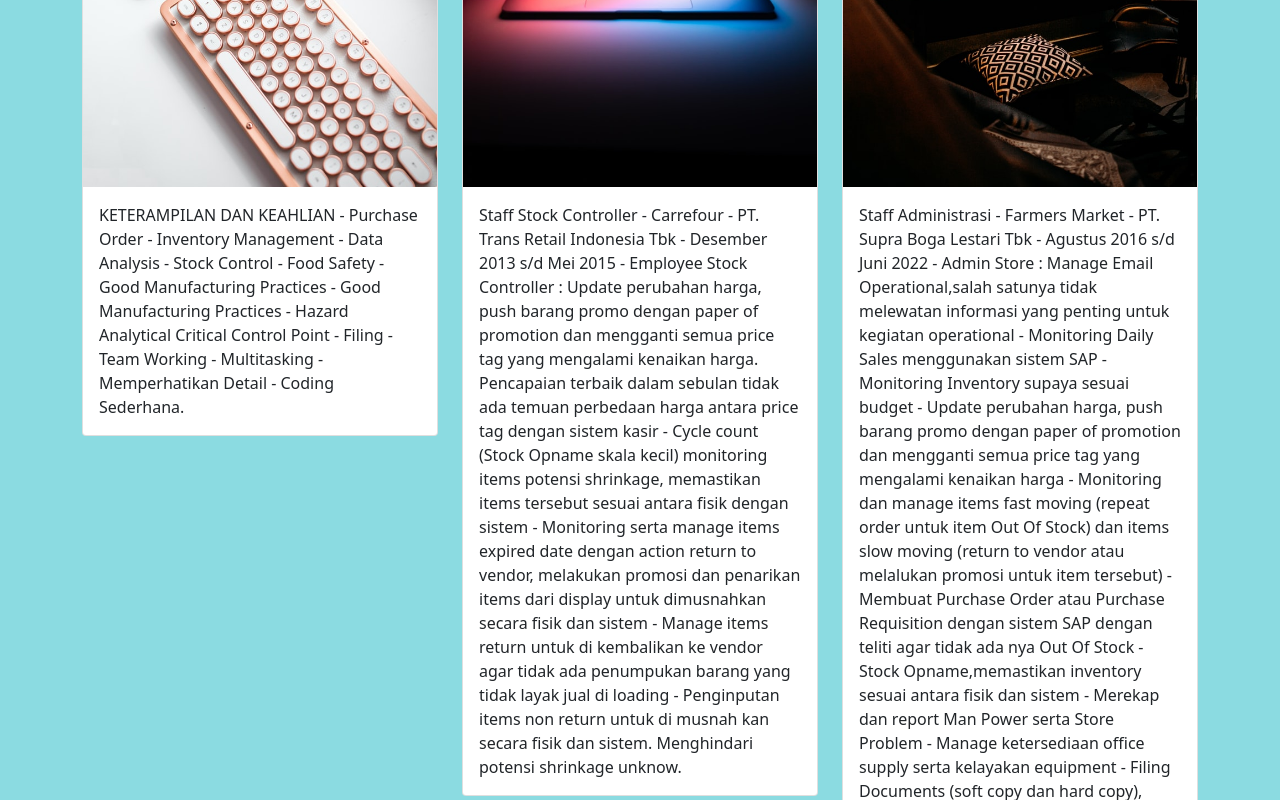
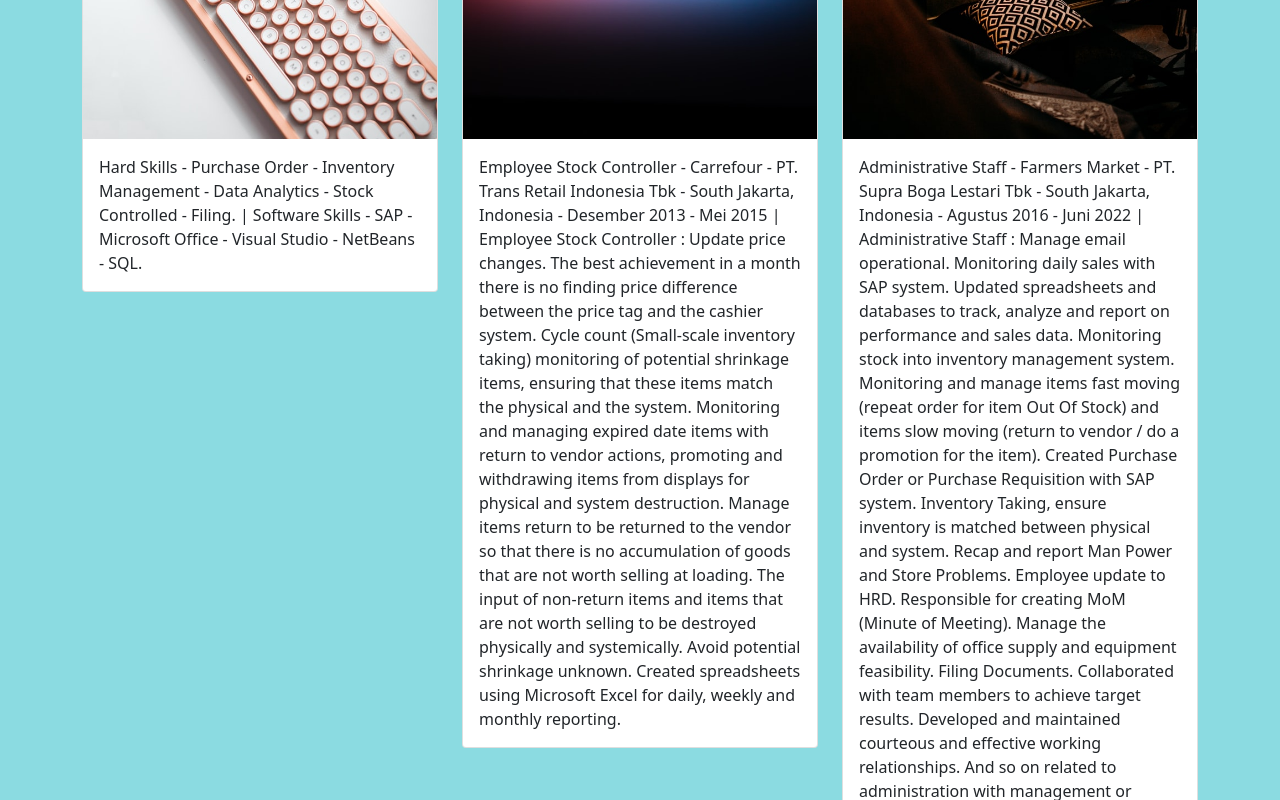
Before and after one commit to sarahputriaprilia/sarahputriaprilia.github.io, a plain HTML site: page index.html in a window 1280 px wide. Shown: the part 2000-2800 px from the top of the page. Drawn offline with nearby package versions, Linux system fonts and the light colour scheme.

Commit message:
third commit

```diff
--- a/index.html
+++ b/index.html
@@ -47,9 +47,9 @@
 
     <!-- Jumbotron -->
     <section class="jumbotron text-center">
-      <img src="pp.jpg" alt="Sarah Putri Aprilia" width="200" class="rounded-circle" srcset="" />
+      <img src="fotodp.jpg" alt="Sarah Putri Aprilia" width="200" class="rounded-circle img-thumbnail" srcset="" />
       <h1 class="display-4">Sarah Putri Aprilia</h1>
-      <p class="lead">Staff Administration | Stock Controller</p>
+      <p class="lead">Administrative Staff | Employee Stock Controller</p>
 
       <svg xmlns="http://www.w3.org/2000/svg" viewBox="0 0 1440 320">
         <path
@@ -72,25 +72,20 @@
         <div class="row justify-content-center fs-5 text-center">
             <div class="col-4-md-4">
 
-        <p>Staff Administrasi dengan 5 tahun pengalaman di perusahaan retail terbaik. Siap bergabung dengan perusahaan anda untuk membangun solusi inovatif. Mahir dalam menyusun rencana, mengelola data, filing dan bisa bekerja dibawah tekanan.
-
-          Terbiasa bekerja di ritme yang cepat, melakukan perkerjaan daily, weekly, monthly bahkan yearly dengan teratur sesuai SOP IK.
-
-          Sangat tertarik untuk menambah keahlian dan keterampilan untuk menunjang perkerjaan agar bekerja dengan efisien, teliti dan tepat waktu untuk hasil yang memuaskan.
-
-          Bekerja dengan integritas yang tinggi dan berorientasi pada KPI perusahaan yang di tentukan, yaitu tercapainya Sales, Shrinkage dan Good Manufacturing Practices sesuai budget dari management.
+        <p>Administrative staff with 5 years of experience in the best retail companies. Ready to join your company to build innovative solutions.
+          Proficient in planning, managing data, filing and able to work under pressure. Accustomed to working in a fast rhythm, doing daily, weekly, monthly and even yearly work regularly according to SOP.
+          Very interested in adding expertise and skills to support work in order to work efficiently, carefully and on time for satisfactory results.
+          Working with high integrity and oriented to the specified company KPI, namely the achievement of Sales, Shrinkage and Good Manufacturing Practices according to the budget from management.
 
 
           </p>
             </div>
             <div class="col-4-md-4 ">
-                <p[>PENDIDIKAN -
+                <p[>Education -
                   STMIK ERESHA -
-                  Sarjana Ilmu Komputer -
-                  Lulusan 2020 -
-                  Jurusan Teknik Informatika - SKILL PERANGKAT LUNAK - SAP -
-                  Microsoft Office -
-                  Visual Studio - NetBeans - Android Studio.
+                  Bachelor Information Technology -
+                  2020 - Information Technology.
+                  | Certification - Certificate of Intro to Data Analytics - RevoU Mini Course - Juli 2022.
                   </p>
             </div>
         </div>
@@ -113,12 +108,14 @@
           <div class="card" >
             <img src="img/projects/5.jpg" class="card-img-top" alt="Projects 1">
             <div class="card-body">
-              <p class="card-text">KETERAMPILAN DAN KEAHLIAN - Purchase Order -
+              <p class="card-text">Hard Skills - Purchase Order -
                 Inventory Management -
-                Data Analysis -
-                Stock Control - Food Safety - Good Manufacturing Practices - Good Manufacturing Practices - Hazard Analytical Critical Control Point
-                - Filing -
-                Team Working - Multitasking - Memperhatikan Detail - Coding Sederhana.</p>
+                Data Analytics -
+                Stock Controlled - Filing.
+                | Software Skills - SAP -
+                Microsoft Office -
+                Visual Studio - NetBeans - SQL.
+              </p>
             </div>
           </div>
         </div>
@@ -126,16 +123,18 @@
           <div class="card" >
             <img src="img/projects/2.jpg" class="card-img-top" alt="Projects 2">
             <div class="card-body">
-              <p class="card-text">Staff Stock Controller - Carrefour -
-                PT. Trans Retail Indonesia Tbk -
-                Desember 2013 s/d Mei 2015 -
+              <p class="card-text">Employee Stock Controller - Carrefour -
+                PT. Trans Retail Indonesia Tbk - South Jakarta, Indonesia -
+                Desember 2013 - Mei 2015 |
 
                 Employee Stock Controller :
-                Update perubahan harga, push barang promo dengan paper of promotion dan mengganti semua price tag yang mengalami kenaikan harga. Pencapaian terbaik dalam sebulan tidak ada temuan perbedaan harga antara price tag dengan sistem kasir -
-                Cycle count (Stock Opname skala kecil) monitoring items potensi shrinkage, memastikan items tersebut sesuai antara fisik dengan sistem -
-                Monitoring serta manage items expired date dengan action return to vendor, melakukan promosi dan penarikan items dari display untuk dimusnahkan secara fisik dan sistem -
-                Manage items return untuk di kembalikan ke vendor agar tidak ada penumpukan barang yang tidak layak jual di loading -
-                Penginputan items non return untuk di musnah kan secara fisik dan sistem. Menghindari potensi shrinkage unknow.</p>
+                Update price changes. The best achievement in a month there is no finding price difference between the price tag and the cashier system.
+                Cycle count (Small-scale inventory taking) monitoring of potential shrinkage items, ensuring that these items match the physical and the system.
+                Monitoring and managing expired date items with return to vendor actions, promoting and withdrawing items from displays for physical and system destruction.
+                Manage items return to be returned to the vendor so that there is no accumulation of goods that are not worth selling at loading.
+                The input of non-return items and items that are not worth selling to be destroyed physically and systemically. Avoid potential shrinkage unknown.
+                Created spreadsheets using Microsoft Excel for daily, weekly and monthly reporting.
+              </p>
             </div>
           </div>
         </div>
@@ -143,22 +142,26 @@
           <div class="card" >
             <img src="img/projects/3.jpg" class="card-img-top" alt="Projects 3">
             <div class="card-body">
-              <p class="card-text">Staff Administrasi - Farmers Market -
-                PT. Supra Boga Lestari Tbk -
-                Agustus 2016 s/d Juni 2022 -
+              <p class="card-text">Administrative Staff - Farmers Market -
+                PT. Supra Boga Lestari Tbk - South Jakarta, Indonesia -
+                Agustus 2016 - Juni 2022 |
 
-                Admin Store :
-                Manage Email Operational,salah satunya tidak melewatan informasi yang penting untuk kegiatan operational -
-                Monitoring Daily Sales menggunakan sistem SAP -
-                Monitoring Inventory supaya sesuai budget -
-                Update perubahan harga, push barang promo dengan paper of promotion dan mengganti semua price tag yang mengalami kenaikan harga -
-                Monitoring dan manage items fast moving (repeat order untuk item Out Of Stock) dan items slow moving (return to vendor atau melalukan promosi untuk item tersebut) -
-                Membuat Purchase Order atau Purchase Requisition dengan sistem SAP dengan teliti agar tidak ada nya Out Of Stock -
-                Stock Opname,memastikan inventory sesuai antara fisik dan sistem -
-                Merekap dan report Man Power serta Store Problem -
-                Manage ketersediaan office supply serta kelayakan equipment -
-                Filing Documents (soft copy dan hard copy), serta melalukan pemusnahan dokumen yang sudah melebihi masa simpan -
-                Dan sebagainya yang bersangkutan dengan administrasi dengan management atau vendor.
+                Administrative Staff :
+                Manage email operational.
+                Monitoring daily sales with SAP system.
+                Updated spreadsheets and databases to track, analyze and report on performance and sales data.
+                Monitoring stock into inventory management system.
+                Monitoring and manage items fast moving (repeat order for item Out Of Stock) and items slow moving (return to vendor / do a promotion for the item).
+                Created Purchase Order or Purchase Requisition with SAP system.
+                Inventory Taking, ensure inventory is matched between physical and system.
+                Recap and report Man Power and Store Problems.
+                Employee update to HRD.
+                Responsible for creating MoM (Minute of Meeting).
+                Manage the availability of office supply and equipment feasibility.
+                Filing Documents.
+                Collaborated with team members to achieve target results.
+                Developed and maintained courteous and effective working relationships.
+                And so on related to administration with management or vendors.
                 </p>
             </div>
           </div>
@@ -180,12 +183,12 @@
         <div class="row justify-content-center">
           <div class="col-md-6">
             <div class="alert alert-success alert-dismissible fade show d-none my-alert " role="alert">
-              <strong>Terimakasih!</strong> Pesan anda sudah kami terima.
+              <strong>Thank you!</strong> We have received your message.
               <button type="button" class="btn-close" data-bs-dismiss="alert" aria-label="Close"></button>
             </div>
             <form name="Sarah-Contact-Form">
               <div class="mb-3">
-                <label for="name" class="form-label">Nama Lengkap</label>
+                <label for="name" class="form-label">Full Name</label>
                 <input type="text" class="form-control" id="name" aria-describedby="name" name="nama"/>
 
               </div>
@@ -195,11 +198,11 @@
 
               </div>
               <div class="mb-3">
-                <label for="pesan" class="form-label">Pesan</label>
+                <label for="pesan" class="form-label">Message</label>
                 <textarea class="form-control" id="pesan" rows="3" name="pesan" ></textarea>
               </div>
 
-              <button type="submit" class="btn btn-success btn-kirim">Kirim</button>
+              <button type="submit" class="btn btn-success btn-kirim">Send</button>
 
               <button class="btn btn-primary btn-loading d-none" type="button" disabled>
                 <span class="spinner-border spinner-border-sm" role="status" aria-hidden="true"></span>
```
Also changed, not shown: fotodp.jpg (added).
